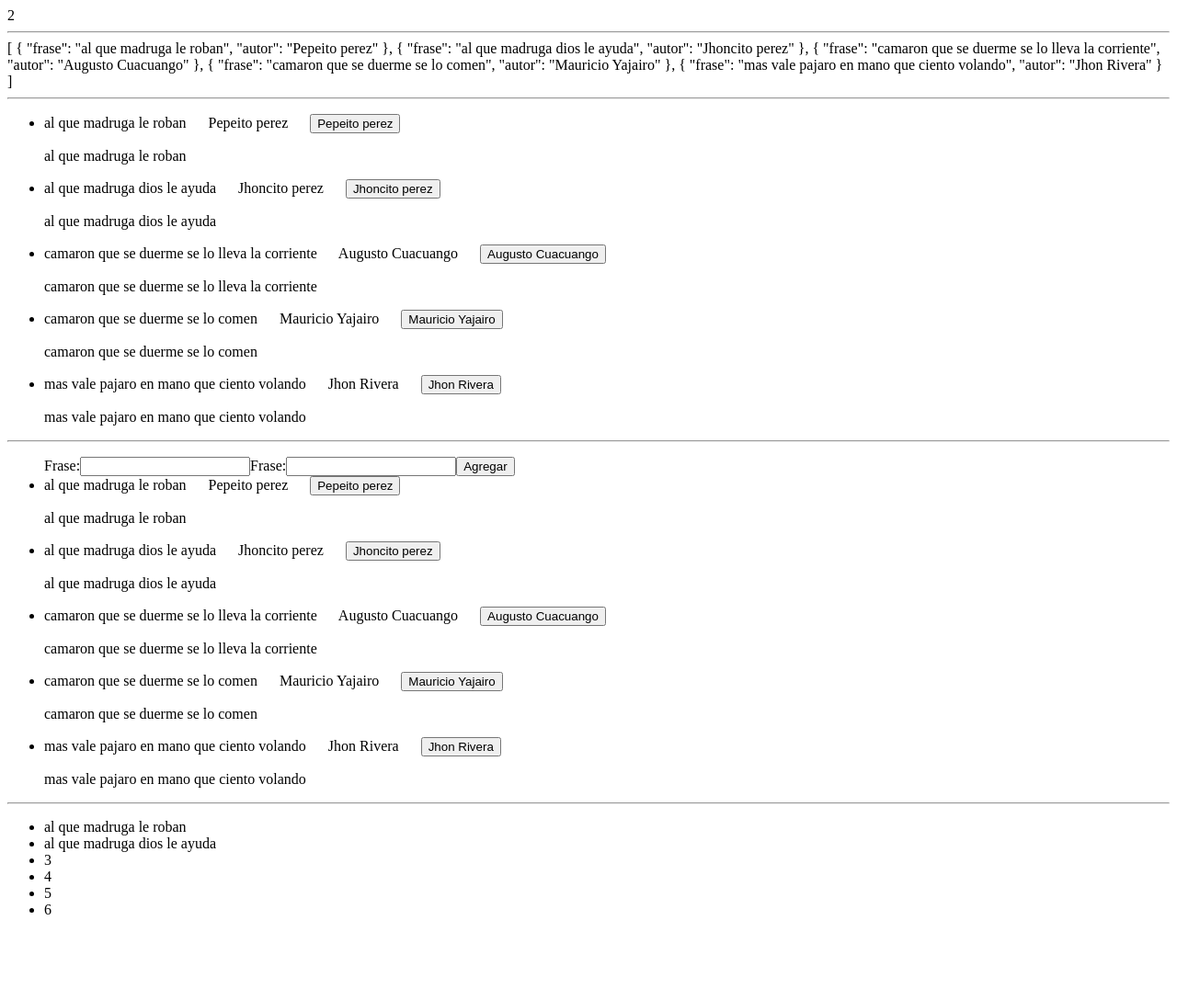
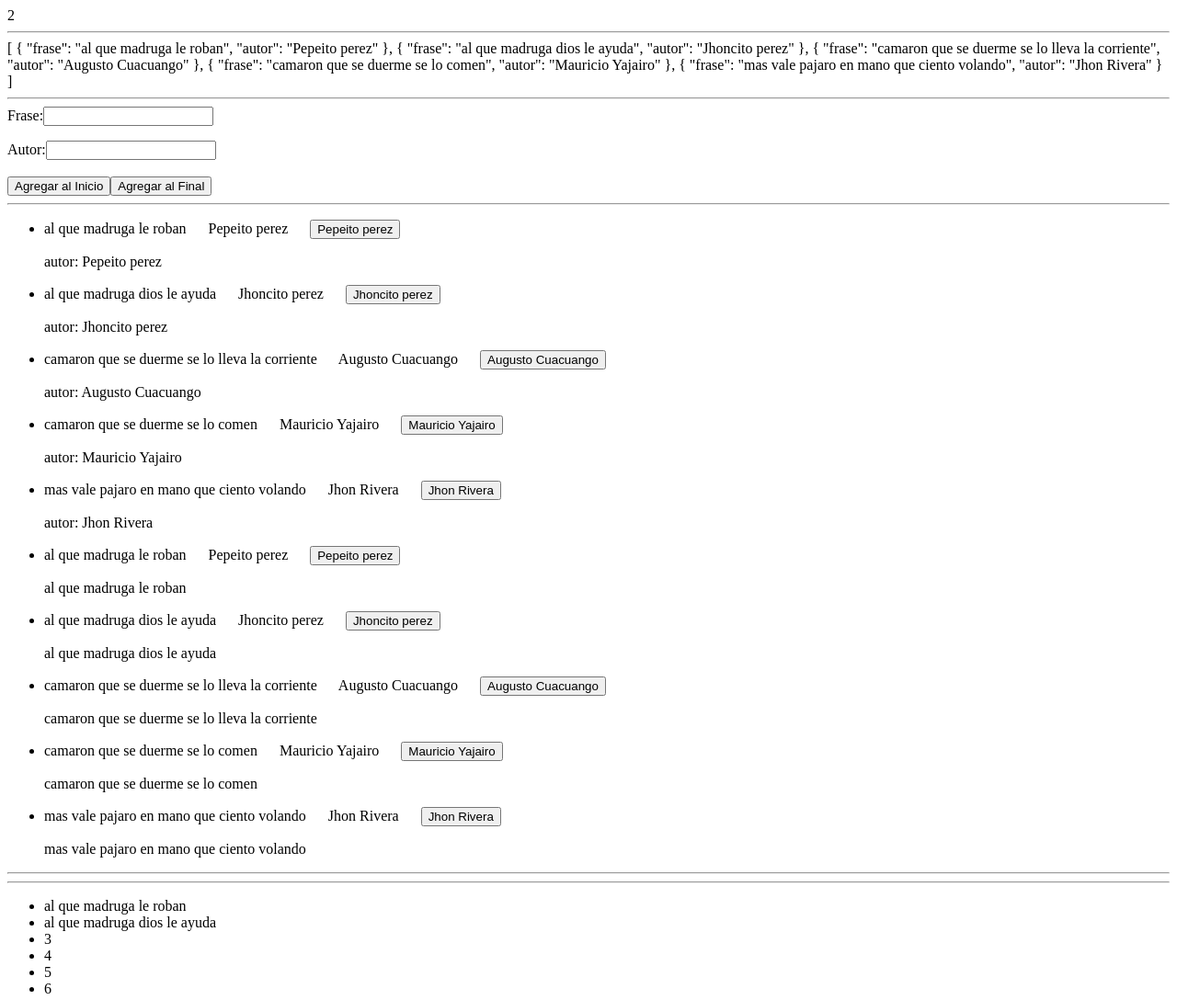
Before and after one commit to Alhehita/pw_u2_p7_da, a plain HTML site: page html/frases.html in a window 1280 px wide. Shown: the whole page at 92% size. Before the commit the page ends 1015 px from the top, so only its background shows below. Drawn offline with nearby package versions, Linux system fonts and the light colour scheme.

Commit message:
Taller 15 v-show, v-if, v-model

```diff
--- a/html/frases.html
+++ b/html/frases.html
@@ -15,24 +15,39 @@
         <hr>
         {{listasFrases}}
         <hr>
-        <ul >
+        <label for="idFrase">Frase:</label>
+
+        <input v-model="frase" id="idFrase" type="text">
+        <p>{{frase}}</p>
+
+        <label for="idAutor">Autor:</label>
+       <!-- <input v-on:keypress="eventoKeyPress" v-model="autor" id="idAutor" type="text"> -->
+        <input v-on:keypress.enter="eventoKeyPressModificador" v-model="autor" id="idAutor" type="text">
+
+        <br>
+        <br>
+        <button v-on:click="agregarFrase">Agregar al Inicio</button>
+
+        <button v-on:click="agregarFraseFinal">Agregar al Final</button>
+        <hr>
+
+        <ul>
+
+
+            <li v-for="{frase,autor} in listasFrases">{{frase}} &emsp; {{ autor}}
+                &emsp; <button v-show="autor!==null">{{autor}}</button>
+                <p v-show="autor!==null" >autor: {{autor}}</p>
+            </li>
+        </ul>
+
+        <ul>
             <li v-for="mifrase in listasFrases">{{mifrase.frase}} &emsp; {{ mifrase.autor}}
                 &emsp; <button>{{mifrase.autor}}</button>
                 <p>{{mifrase.frase}}</p>
             </li>
         </ul>
         <hr>
-        <ul >
-            <label for="idFrase">Frase:</label>
-            <input id="idFrase" type="text">
-            <label for="idAutor">Frase:</label>
-            <input id="idAutor" type="text">
-            <button>Agregar</button>
-            <li v-for="{frase,autor} in listasFrases">{{frase}} &emsp; {{ autor}}
-                &emsp; <button>{{autor}}</button>
-                <p>{{frase}}</p>
-            </li>
-        </ul>
+
         <hr>
         <ul>
             <li>al que madruga le roban</li>
--- a/js/appfrases.js
+++ b/js/appfrases.js
@@ -8,10 +8,59 @@ const app = Vue.createApp({
     data() {
         return {
             listasFrases: frases,
+            frase:null,
+          //  autor:'sin autor',
+          autor:null,
+
         }
     },
     methods: {
+        agregarFrase(){
+            console.log(this.frase);
+            console.log(this.autor);
 
+            const nuevaFrase = {
+                frase: this.frase,
+                autor:this.autor
+            };
+
+            this.listasFrases.unshift(nuevaFrase);
+
+        },
+        agregarFraseFinal(){
+            console.log(this.frase);
+            console.log(this.autor);
+
+            const nuevaFrase = {
+                frase: this.frase,
+                autor:this.autor
+            };
+
+            this.listasFrases.push(nuevaFrase);
+
+        },
+        eventoKeyPress({charCode, cancelable, key, keyCode,target}){
+           if(charCode ===13){
+           // console.log('evento');
+            console.log(cancelable)
+            console.log(key)
+
+            console.log(keyCode)
+            console.log(target)
+
+            this.agregarFraseFinal()
+           }
+
+        },
+        eventoKeyPressModificador(){
+
+             console.log('evento');
+
+
+             this.agregarFraseFinal()
+
+
+         }
     }
 
 })
```
